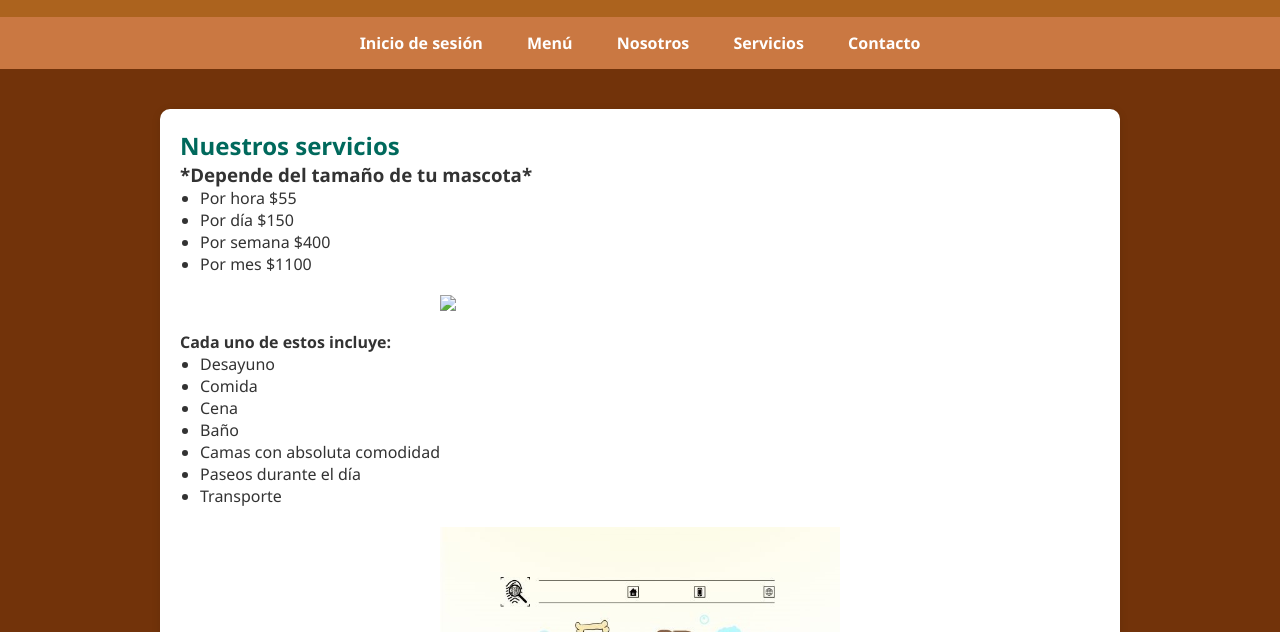
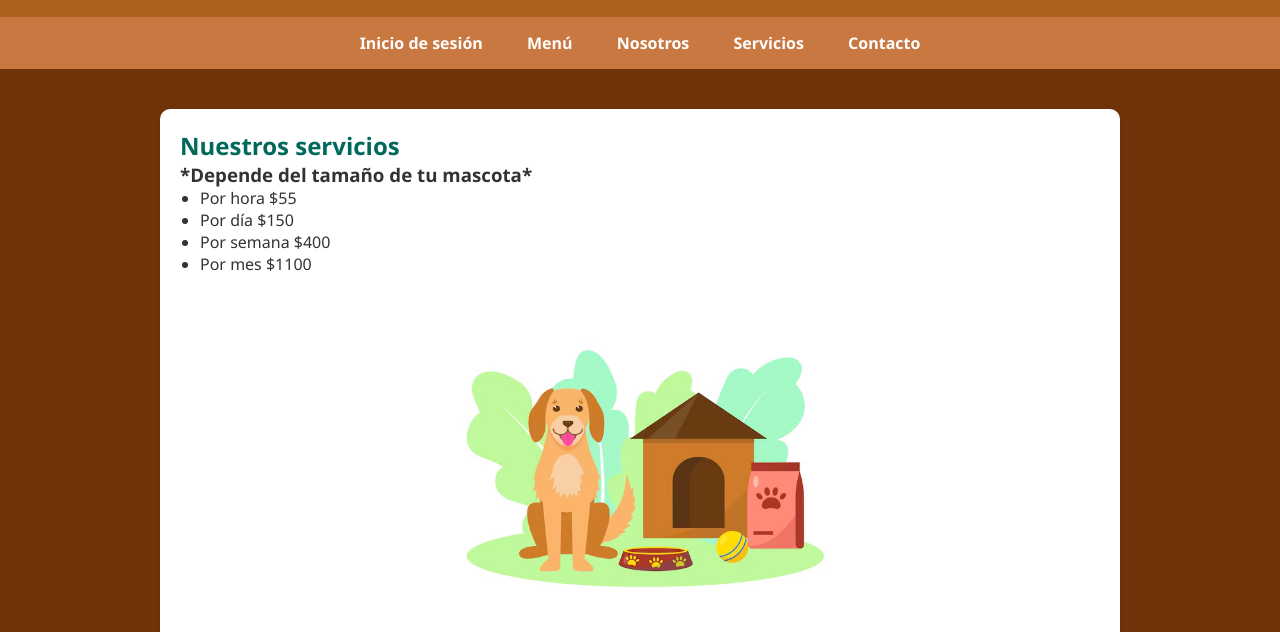
Before and after one commit to Majo0313/Proyecto_final, a plain HTML site: page Servicios.html in a window 1280 px wide. Shown: the part 91-723 px from the top of the page. Drawn offline with Linux system fonts and the light colour scheme.

Commit message:
Add files via upload

```diff
--- a/Servicios.html
+++ b/Servicios.html
@@ -31,7 +31,7 @@
                 <li>Por semana $400</li>
                 <li>Por mes $1100</li>
             </ul>
-            <img src="Favicon/tienda-mascotas-o-concepto-hotel-perros-servicios-cuidado-mascotas_313242-895.avif" width="400">
+            <img src="tienda-mascotas-o-concepto-hotel-perros-servicios-cuidado-mascotas_313242-895.avif" width="400">
             <h4>Cada uno de estos incluye:</h4>
             <ul>
                 <li>Desayuno</li>
```
